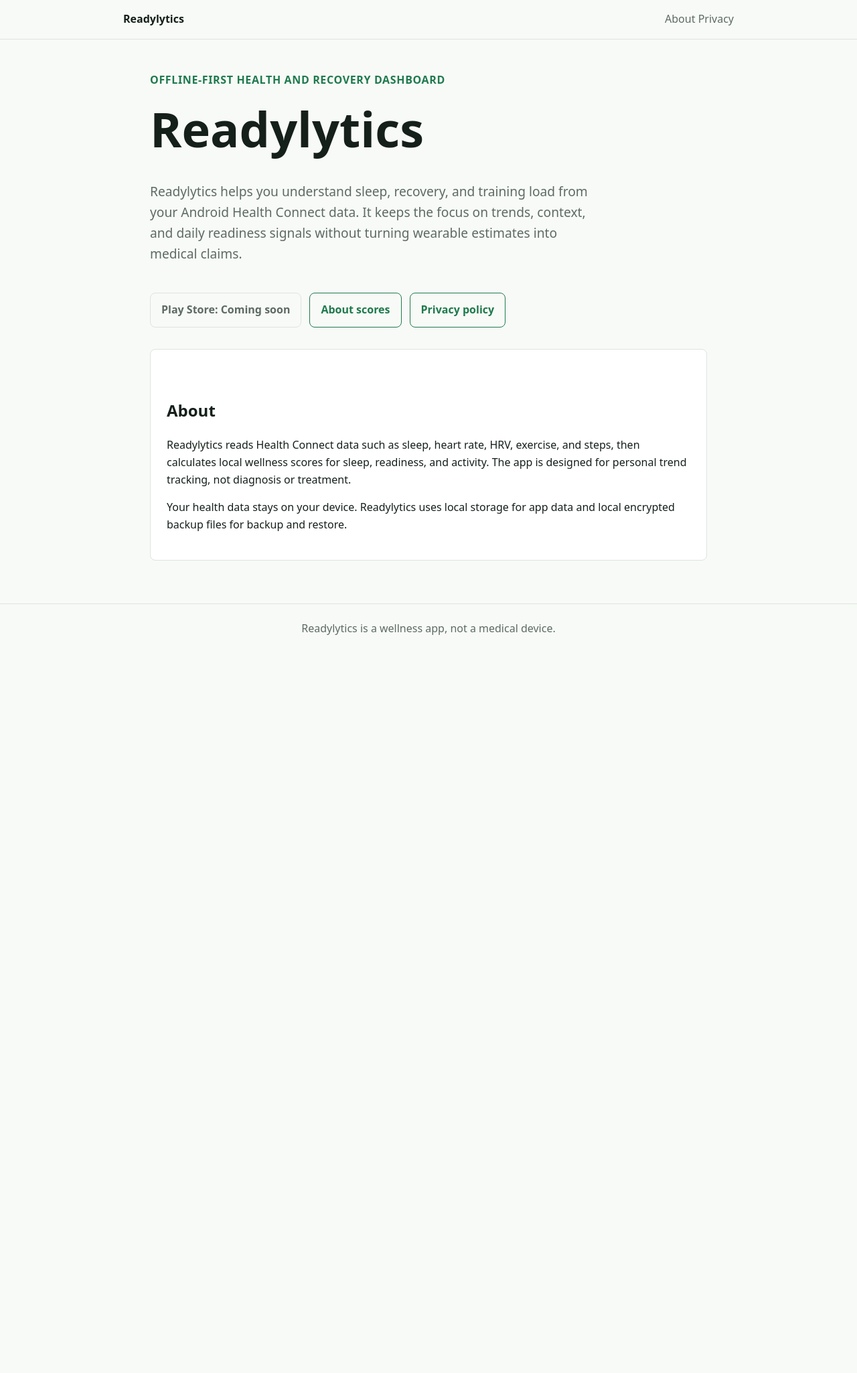
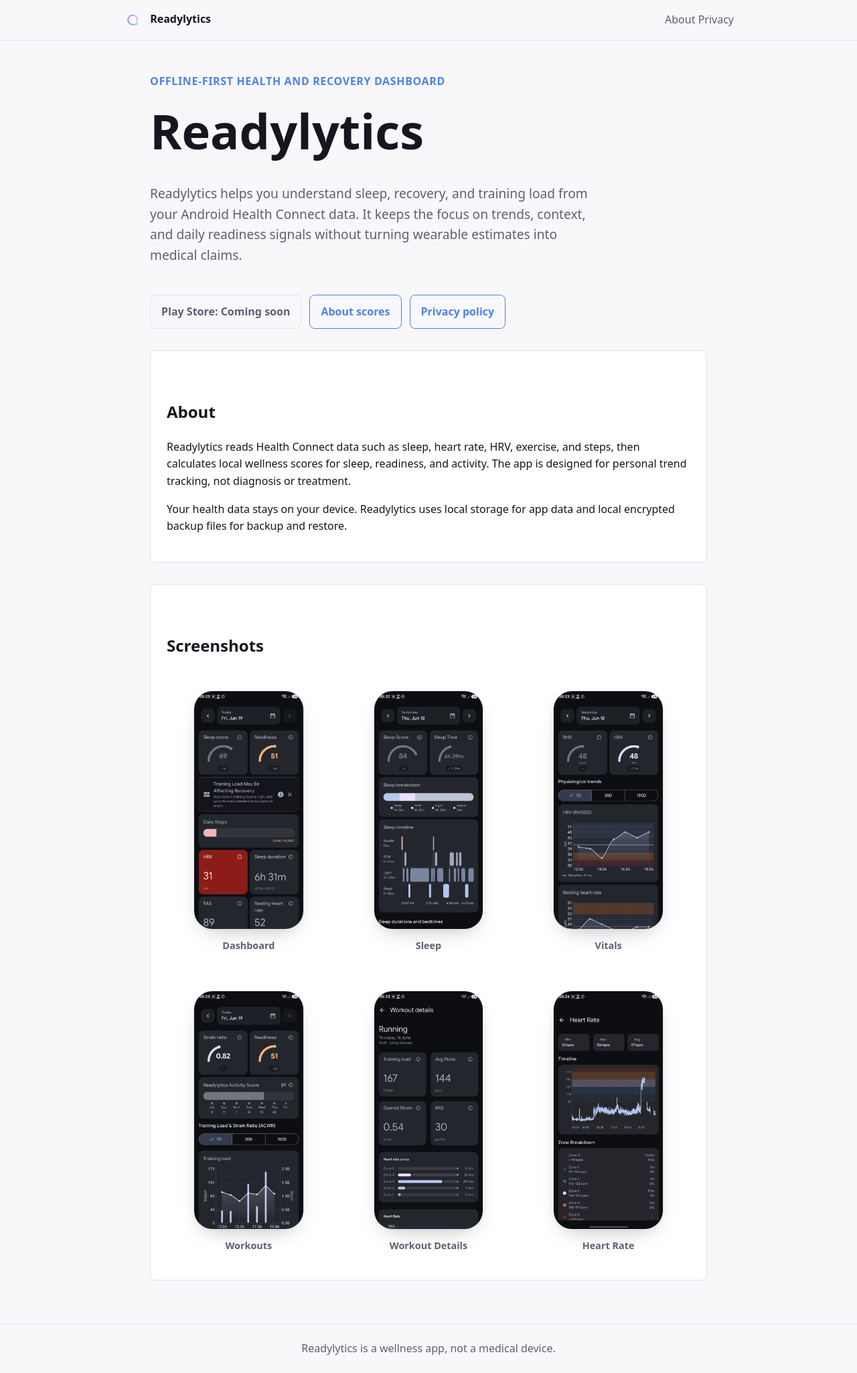
Before and after one commit to readylytics/Readylytics, a Jekyll site: the page built from docs/index.md, in a window 1280 px wide. Shown: the whole page at 67% size. Built offline with Jekyll 4.4.1, drawn with Linux system fonts in a browser that asks for light colours; before the commit the page ends 976 px from its top, so only the background shows below that.

Commit message:
fix jekyll page

```diff
--- a/docs/_config.yml
+++ b/docs/_config.yml
@@ -1,7 +1,7 @@
 title: Readylytics
 description: Offline-first health and recovery dashboard
-url: ""
-baseurl: ""
+url: "https://gregorlauritz.github.io"
+baseurl: "/MyHealthStatus"
 future_play_store_url: "https://play.google.com/store/apps/details?id=app.readylytics.health"
 permalink: pretty
 exclude:
--- a/docs/_layouts/default.html
+++ b/docs/_layouts/default.html
@@ -4,13 +4,28 @@
     <meta charset="utf-8">
     <meta name="viewport" content="width=device-width, initial-scale=1">
     <meta name="description" content="{{ site.description }}">
+    <link rel="icon" href="{{ '/assets/img/favicon.png' | relative_url }}" type="image/png">
+    <link rel="apple-touch-icon" href="{{ '/assets/img/apple-touch-icon.png' | relative_url }}">
+    <link rel="canonical" href="{{ page.url | absolute_url }}">
+    <meta property="og:title" content="{% if page.title %}{{ page.title }}{% else %}{{ site.title }}{% endif %}">
+    <meta property="og:description" content="{{ site.description }}">
+    <meta property="og:image" content="{{ '/assets/img/logo.png' | absolute_url }}">
+    <meta property="og:url" content="{{ page.url | absolute_url }}">
+    <meta property="og:type" content="website">
+    <meta name="twitter:card" content="summary">
+    <meta name="twitter:title" content="{% if page.title %}{{ page.title }}{% else %}{{ site.title }}{% endif %}">
+    <meta name="twitter:description" content="{{ site.description }}">
+    <meta name="twitter:image" content="{{ '/assets/img/logo.png' | absolute_url }}">
     <title>{% if page.title %}{{ page.title }} | {% endif %}{{ site.title }}</title>
     <link rel="stylesheet" href="{{ '/assets/css/style.css' | relative_url }}">
   </head>
   <body>
     <header class="site-header">
       <nav class="nav">
-        <a class="brand" href="{{ '/' | relative_url }}">Readylytics</a>
+        <a class="brand" href="{{ '/' | relative_url }}">
+          <img class="brand-logo" src="{{ '/assets/img/logo-header.png' | relative_url }}" alt="">
+          Readylytics
+        </a>
         <div class="nav-links">
           <a href="{{ '/about/' | relative_url }}">About</a>
           <a href="{{ '/privacy/' | relative_url }}">Privacy</a>
--- a/docs/assets/css/style.scss
+++ b/docs/assets/css/style.scss
@@ -3,24 +3,30 @@
 
 :root {
   color-scheme: light dark;
-  --bg: #f8faf7;
+  --bg: #f8f8fb;
   --surface: #ffffff;
-  --text: #15201a;
-  --muted: #5d6b63;
-  --line: #dce5dd;
-  --accent: #1f7a4d;
-  --accent-strong: #155c39;
+  --text: #15161f;
+  --muted: #5c6170;
+  --line: #dde1ea;
+  --accent: #4d83e8;
+  --accent-strong: #3a68c0;
+  --accent-violet: #b68bff;
+  --accent-cyan: #6dd7ff;
+  --brand-gradient: linear-gradient(135deg, var(--accent-violet), var(--accent));
 }
 
 @media (prefers-color-scheme: dark) {
   :root {
-    --bg: #101511;
-    --surface: #18201a;
-    --text: #edf4ee;
-    --muted: #b3c0b8;
-    --line: #2d3a31;
-    --accent: #7bdba5;
-    --accent-strong: #a1ecc0;
+    --bg: #11121a;
+    --surface: #191a24;
+    --text: #eef0fb;
+    --muted: #aab0c4;
+    --line: #2c2e3d;
+    --accent: #79b8ff;
+    --accent-strong: #b68bff;
+    --accent-violet: #c9a8ff;
+    --accent-cyan: #8fe3ff;
+    --brand-gradient: linear-gradient(135deg, var(--accent-violet), var(--accent));
   }
 }
 
@@ -128,8 +134,9 @@
 }
 
 .button.primary {
-  background: var(--accent);
-  color: var(--surface);
+  background: var(--brand-gradient);
+  border-color: transparent;
+  color: #ffffff;
 }
 
 .button.disabled {
@@ -149,3 +156,52 @@
 .policy-meta {
   color: var(--muted);
 }
+
+.brand-logo {
+  display: inline-block;
+  height: 28px;
+  margin-right: 0.5rem;
+  vertical-align: middle;
+  width: 28px;
+}
+
+.screenshot-gallery {
+  display: grid;
+  gap: 1.5rem;
+  grid-template-columns: repeat(auto-fit, minmax(220px, 1fr));
+  margin-top: 2rem;
+}
+
+.screenshot-card {
+  align-items: center;
+  display: flex;
+  flex-direction: column;
+  gap: 0.75rem;
+  text-align: center;
+}
+
+.screenshot-card figcaption {
+  color: var(--muted);
+  font-size: 0.9rem;
+  font-weight: 600;
+}
+
+.phone-frame {
+  aspect-ratio: 9 / 19.5;
+  background: var(--surface);
+  border: 1px solid var(--line);
+  border-radius: 28px;
+  box-shadow: 0 12px 32px -16px rgba(0, 0, 0, 0.35);
+  margin: 0 auto;
+  max-width: 240px;
+  overflow: hidden;
+  width: 100%;
+}
+
+.phone-frame img {
+  display: block;
+  height: 100%;
+  object-fit: cover;
+  object-position: top;
+  width: 100%;
+}
--- a/docs/index.md
+++ b/docs/index.md
@@ -31,3 +31,33 @@
     app data and local encrypted backup files for backup and restore.
   </p>
 </section>
+
+<section class="panel">
+  <h2>Screenshots</h2>
+  <div class="screenshot-gallery">
+    <figure class="screenshot-card">
+      <div class="phone-frame"><img src="{{ '/assets/img/screenshot_dashboard.jpg' | relative_url }}" alt="Dashboard screen showing sleep score, readiness, daily steps, HRV, and other vitals"></div>
+      <figcaption>Dashboard</figcaption>
+    </figure>
+    <figure class="screenshot-card">
+      <div class="phone-frame"><img src="{{ '/assets/img/screenshot_sleep.jpg' | relative_url }}" alt="Sleep screen showing sleep score, sleep stage breakdown, and a 7-day sleep trend chart"></div>
+      <figcaption>Sleep</figcaption>
+    </figure>
+    <figure class="screenshot-card">
+      <div class="phone-frame"><img src="{{ '/assets/img/screenshot_vitals.jpg' | relative_url }}" alt="Vitals screen showing resting heart rate, HRV, and oxygen saturation trend charts"></div>
+      <figcaption>Vitals</figcaption>
+    </figure>
+    <figure class="screenshot-card">
+      <div class="phone-frame"><img src="{{ '/assets/img/screenshot_workout.jpg' | relative_url }}" alt="Workouts screen showing strain ratio, Readylytics Activity Score, training load chart, and workout history"></div>
+      <figcaption>Workouts</figcaption>
+    </figure>
+    <figure class="screenshot-card">
+      <div class="phone-frame"><img src="{{ '/assets/img/screenshot_workout_details.jpg' | relative_url }}" alt="Workout detail screen showing training load, average pulse, heart rate zones, and a heart rate chart for a single run"></div>
+      <figcaption>Workout Details</figcaption>
+    </figure>
+    <figure class="screenshot-card">
+      <div class="phone-frame"><img src="{{ '/assets/img/screenshot_hr_details.jpg' | relative_url }}" alt="Heart rate detail screen showing min/max/average heart rate and a 24-hour heart rate timeline with zone bands"></div>
+      <figcaption>Heart Rate</figcaption>
+    </figure>
+  </div>
+</section>
```
Also changed, not shown: docs/assets/img/apple-touch-icon.png (added), docs/assets/img/favicon.png (added), docs/assets/img/logo-header.png (added), docs/assets/img/logo.png (added), docs/assets/img/screenshot_dashboard.jpg (added), docs/assets/img/screenshot_hr_details.jpg (added), docs/assets/img/screenshot_sleep.jpg (added), docs/assets/img/screenshot_vitals.jpg (added), docs/assets/img/screenshot_workout.jpg (added), docs/assets/img/screenshot_workout_details.jpg (added).
